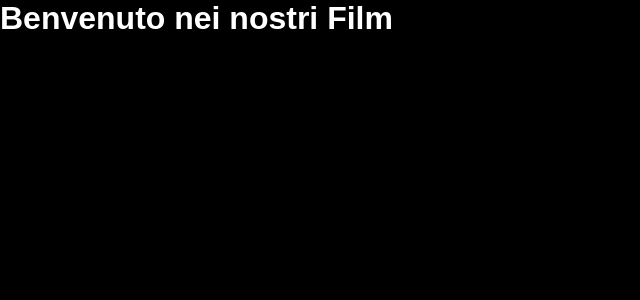
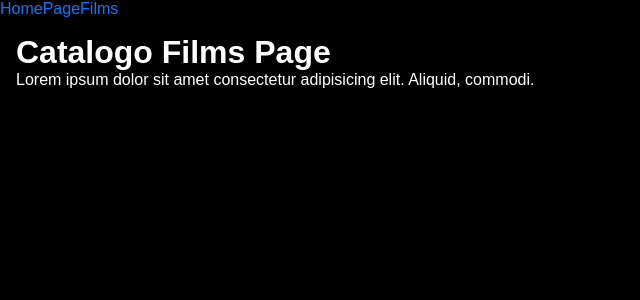
Before and after one commit to karkarmorad29-web/webapp-react, a React (Vite) app: page /films in a window 1280 px wide. Shown: the top 300 px of the page, without its empty margins (0-640 px from the left). Built offline with nearby package versions, Linux system fonts and the light colour scheme.

Commit message:
pagine e rotte

```diff
--- a/index.html
+++ b/index.html
@@ -1,13 +1,16 @@
 <!doctype html>
 <html lang="en">
+
 <head>
   <meta charset="UTF-8" />
   <link rel="icon" type="image/svg+xml" href="/favicon.svg" />
   <meta name="viewport" content="width=device-width, initial-scale=1.0" />
-    <title>webapp-react</title>
+  <title>webapp-Film</title>
 </head>
+
 <body>
   <div id="root"></div>
   <script type="module" src="/src/main.jsx"></script>
 </body>
+
 </html>
--- a/package.json
+++ b/package.json
@@ -11,7 +11,8 @@
   },
   "dependencies": {
     "react": "^19.2.4",
-    "react-dom": "^19.2.4"
+    "react-dom": "^19.2.4",
+    "react-router-dom": "^7.13.1"
   },
   "devDependencies": {
     "@eslint/js": "^9.39.4",
--- a/src/App.jsx
+++ b/src/App.jsx
@@ -1,4 +1,11 @@
 import { useState } from 'react'
+import HomePage from './pages/HomePage'
+import FilmPage from './pages/FilmPage'
+import FilmsPage from './pages/FilmsPage'
+import DefaultLayout from './layouts/DefaultLayout'
+import { BrowserRouter, Routes, Route } from 'react-router-dom'
+
+
 
 
 function App() {
@@ -6,7 +13,16 @@ function App() {
 
   return (
     <>
-      <h1>Benvenuto nei nostri Film</h1>
+      <BrowserRouter>
+        <Routes>
+          <Route path="/" element={<DefaultLayout />} >
+            <Route index element={<HomePage />} />
+            <Route path="films" element={<FilmsPage />} />
+            <Route path="films/:id" element={<FilmPage />} />
+            <Route path="*" element={<h1>404 Not Found</h1>} />
+          </Route>
+        </Routes>
+      </BrowserRouter>
 
     </>
   )
--- /dev/null
+++ b/src/components/Header.jsx
@@ -0,0 +1,14 @@
+import { Link } from "react-router-dom"
+
+
+
+function Header() {
+    return (
+        <header>
+            <Link to="/">HomePage</Link>
+            <Link to="/films">Films</Link>
+        </header>
+    )
+}
+
+export default Header
--- a/src/index.css
+++ b/src/index.css
@@ -14,3 +14,7 @@ a {
   color: #007bff;
   text-decoration: none;
 }
+
+.page {
+  padding: 1rem;
+}
--- /dev/null
+++ b/src/layouts/DefaultLayout.jsx
@@ -0,0 +1,16 @@
+import { Outlet } from "react-router-dom"
+import Header from "../components/Header"
+
+function DefaultLayout() {
+    return <>
+        <Header />
+        <main className="page">
+            <Outlet />
+        </main>
+    </>
+
+
+
+}
+
+export default DefaultLayout;
--- /dev/null
+++ b/src/pages/FilmPage.jsx
@@ -0,0 +1,11 @@
+function FilmPage() {
+    return <>
+
+        <h1>Film Page</h1>
+        <p>Welcome to the Film Page!</p>
+
+
+    </>
+}
+
+export default FilmPage;
--- /dev/null
+++ b/src/pages/FilmsPage.jsx
@@ -0,0 +1,8 @@
+function FilmsPage() {
+    return <>
+        <h1> Catalogo Films Page</h1>
+        <p> Lorem ipsum dolor sit amet consectetur adipisicing elit. Aliquid, commodi.</p>
+    </>
+}
+
+export default FilmsPage;
--- /dev/null
+++ b/src/pages/HomePage.jsx
@@ -0,0 +1,13 @@
+function HomePage() {
+    return <>
+        <div>
+            <h2>Home Page</h2>
+            <p>Welcome to the Home Page!</p>
+        </div>
+
+    </>
+
+
+}
+
+export default HomePage;
```
Also changed, not shown: 2 other files (tests, documents, lock files or other folders). Lines whose indentation alone changed are shown as unchanged.
